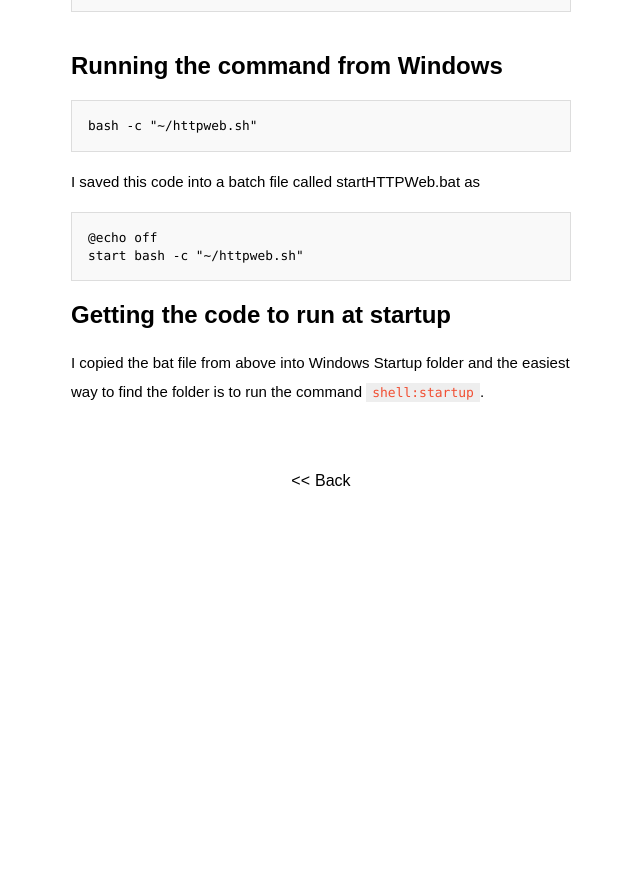
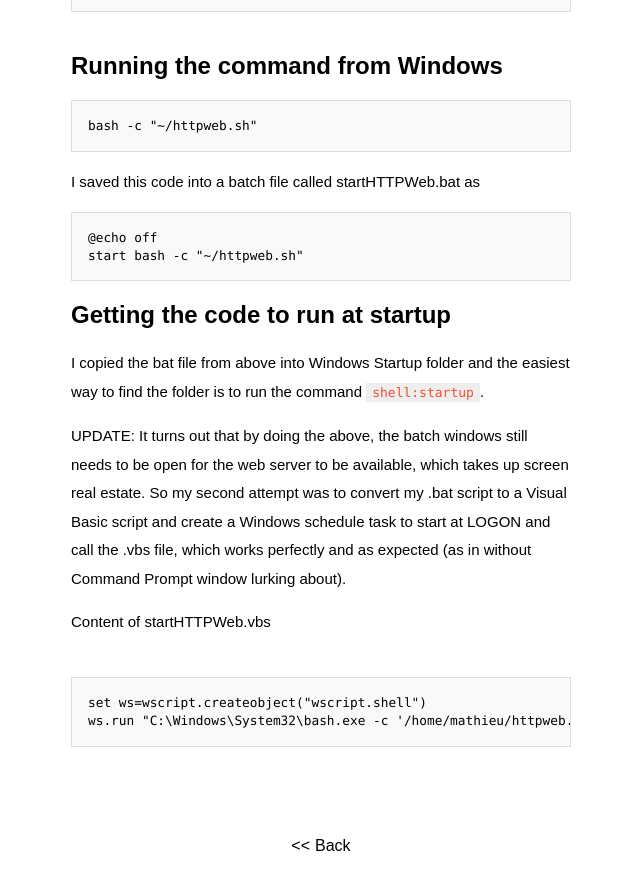
Before and after one commit to MCORN/mcorn.github.io, a Jekyll site: the page built from _posts/2017-01-03-bash-on-windows-and-dropbox-public-folder.md, in a window 1280 px wide and 900 px high, scrolled down 1329 px. Shown: the top 890 px of the window, without its empty margins (319-959 px from the left). Built offline with Jekyll 4.4.1, drawn with Linux system fonts in a browser that asks for light colours; some web fonts are replaced; before the commit the page ends 1864 px from its top, so only the background shows below that.

Commit message:
Amending Post

````diff
--- a/_posts/2017-01-03-bash-on-windows-and-dropbox-public-folder.md
+++ b/_posts/2017-01-03-bash-on-windows-and-dropbox-public-folder.md
@@ -40,3 +40,12 @@ start bash -c "~/httpweb.sh"
 
 # Getting the code to run at startup
 I copied the bat file from above into Windows Startup folder and the easiest way to find the folder is to run the command `shell:startup`.
+
+UPDATE: It turns out that by doing the above, the batch windows still needs to be open for the web server to be available, which takes up screen real estate. So my second attempt was to convert my .bat script to a Visual Basic script and create a Windows schedule task to start at LOGON and call the .vbs file, which works perfectly and as expected (as in without Command Prompt window lurking about).
+
+Content of startHTTPWeb.vbs
+
+```
+set ws=wscript.createobject("wscript.shell")
+ws.run "C:\Windows\System32\bash.exe -c '/home/mathieu/httpweb.sh'",0
+```
````
